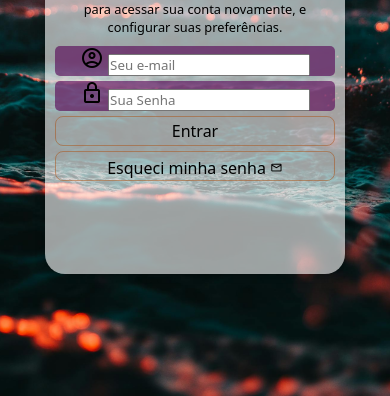
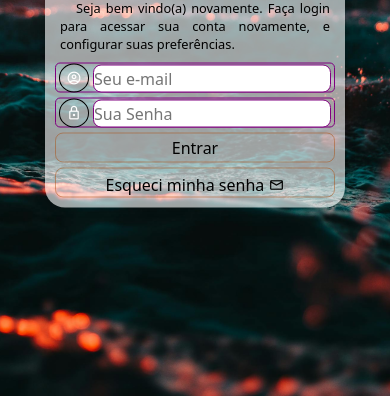
Before and after one commit to Anthony-Albuquerque405/projeto-tela-de-login, a plain HTML site: page index.html in a window 390 px wide. Shown: the part 448-844 px from the top of the page. Drawn offline with nearby package versions, Linux system fonts and the light colour scheme.

Commit message:
Improve responsive login form styles
Adjusted widths and heights for #tela-logim in tablet and desktop media queries, added padding and font size tweaks for better readability. Updated base styles for background, form fields, and icons to enhance appearance and usability, including new gradients, borders, and input focus effects.

```diff
--- a/estilos/midiaquery.css
+++ b/estilos/midiaquery.css
@@ -14,8 +14,10 @@
  */
 
 @media screen and (min-width: 600px) and (max-width: 950px) {
+  /*tablet*/
   section#tela-logim {
-    width: 80vw;
+    width: 70vw;
+    height: 50vh;
   }
 
   section#tela-logim div#imagem {
@@ -27,12 +29,18 @@
     float: right;
     width: 70%;
     height: 100%;
+    padding: 20px;
+  }
+  div#formulario p {
+    font-size: 1.1em;
   }
 }
 
 @media screen and (min-width: 951px) {
+  /*desktop*/
   section#tela-logim {
-    width: 83vw;
+    width: 70vw;
+    height: 50vh;
   }
 
   section#tela-logim div#imagem {
@@ -44,11 +52,12 @@
     float: left;
     width: 60%;
     height: 100%;
+    padding: 20px;
   }
   div#formulario h1 {
     font-size: 2em;
   }
   div#formulario p {
-    font-size: 1.2em;
+    font-size: 1.3em;
   }
 }
--- a/estilos/style.css
+++ b/estilos/style.css
@@ -23,7 +23,7 @@ azul claro: #00BFFF
 html,
 body {
   background: var(--cor-secundaria) url("../imagens/pexels-13nuance-561463.jpg")
-    no-repeat center center fixed;
+    no-repeat center center;
   background-size: cover;
   height: 100vh;
   width: 100vw;
@@ -35,26 +35,24 @@ main {
   background: var(--cor-secundaria) url("../imagens/pexels-13nuance-561463.jpg")
     no-repeat center center;
   background-size: cover;
-  background-attachment: fixed;
 }
 section#tela-logim {
   background-color: #ffffff9b;
   width: 300px;
-  height: 600px;
   border-radius: 20px;
   position: absolute;
   top: 50%;
   left: 50%;
-  transform: translate(-50%, -50%);
   box-shadow: 0px 0px 10px #00000060;
   transition: width 1s, height 1s;
   transition-timing-function: ease;
+  transform: translate(-50%, -50%);
 }
 section#tela-logim div#imagem {
   background: var(--cor-secundaria) url("../imagens/pexels-13nuance-561463.jpg")
     no-repeat top center;
   background-size: cover;
-  height: 250px;
+  height: 200px;
   display: block;
 }
 section#tela-logim div#formulario {
@@ -67,18 +65,47 @@ div#formulario h1 {
 }
 div#formulario p {
   text-align: center;
+  text-align: justify;
+  text-indent: 16px;
   padding: 5px;
   font-size: 0.8em;
 }
 
 form > div.campo {
-  background-color: #5502559c;
+  background-image: linear-gradient(to right, var(--cor-secundaria));
   text-align: center;
   width: 100%;
   display: block;
   height: 30px;
+  border: #800080 solid 1px;
   border-radius: 5px;
   margin: 5px 0px;
+}
+
+div.campo > i {
+  background-color: transparent;
+  font-size: 1em;
+  color: white;
+  height: 28.5px;
+  width: 30px;
+  padding: 5px;
+  border: 1px solid #000000;
+  border-radius: 50% 50% 50% 50%;
+}
+
+div.campo > input {
+  border: 1px solid #800080;
+  border-radius: 8px;
+  font-size: 1em;
+  height: 30px;
+  height: 100%;
+  width: calc(100% - 40px);
+  transform: translateY(-1px);
+}
+
+div.campo > input:focus-within {
+  background-color: #f6f6d4fa;
+  border: none;
 }
 
 div.campo > label {
@@ -120,5 +147,6 @@ form > a.botao:hover {
   cursor: pointer;
 }
 form > a.botao > i {
-  font-size: 0.8em;
+  font-size: 1em;
+  transform: translateY(2.1px);
 }
```
